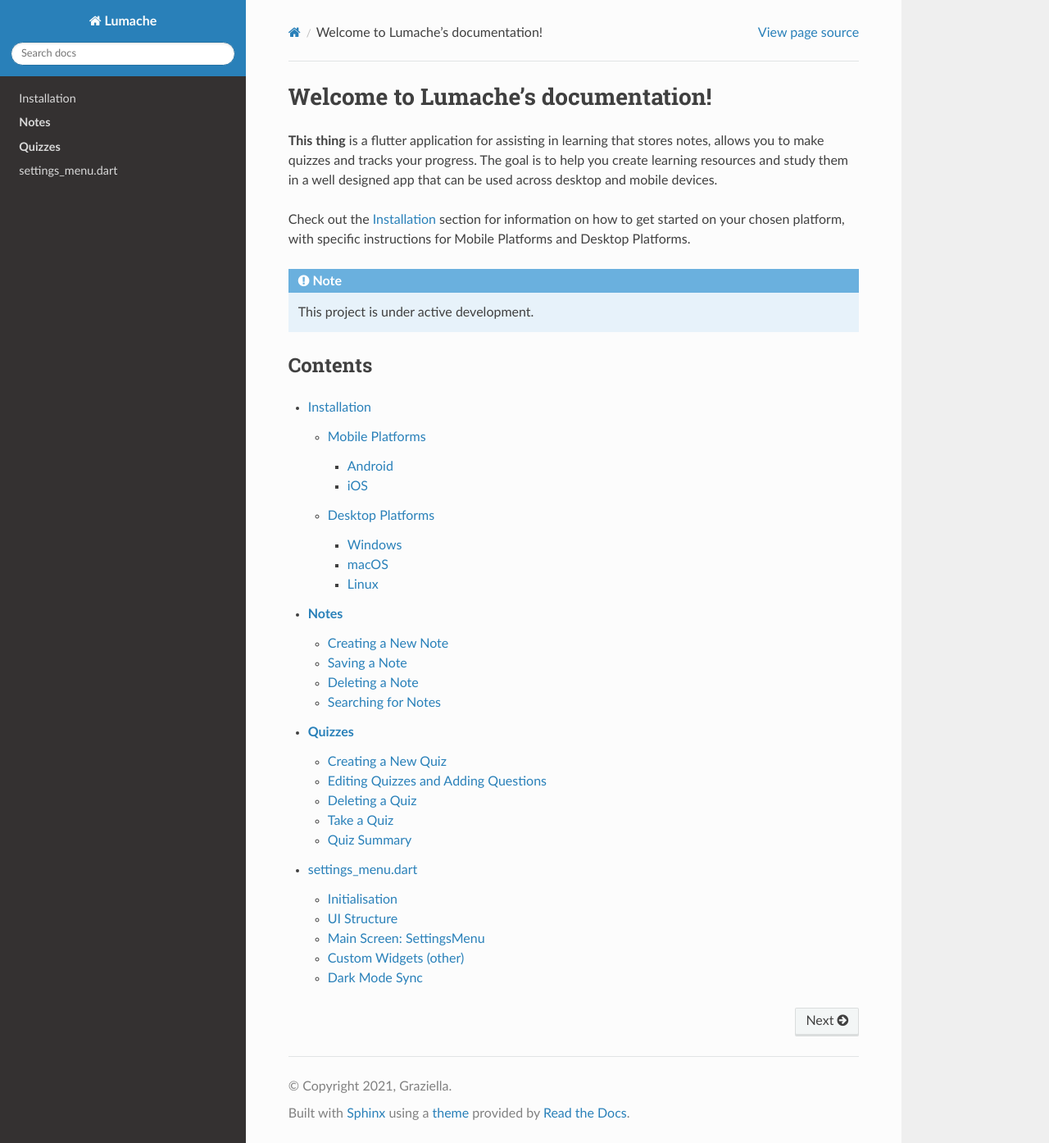
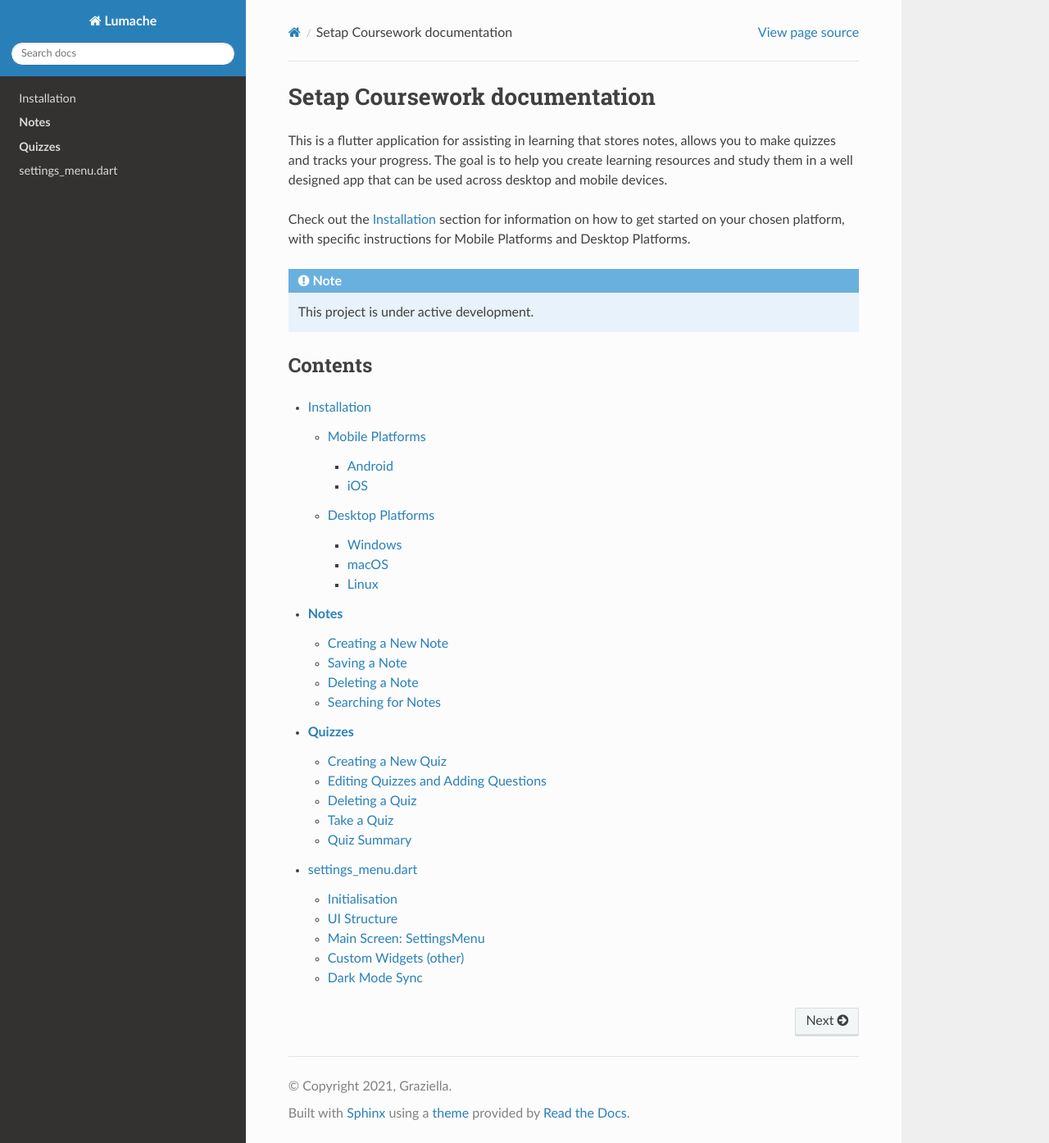
Before and after one commit to Oroskan/SETAP-CW-documentation, a Sphinx documentation site: the page built from docs/source/index.rst, in a window 1280 px wide and 1394 px high. Shown: the whole window at 82% size. Built offline with Sphinx 7.4.7 and the Read the Docs theme 3.1.0, drawn with Linux system fonts in a browser that asks for light colours.

Commit message:
Update index.rst

```diff
--- a/docs/source/index.rst
+++ b/docs/source/index.rst
@@ -1,7 +1,7 @@
-Welcome to Lumache's documentation!
+Setap Coursework documentation
 ===================================
 
-**This thing** is a flutter application for assisting in learning
+This is a flutter application for assisting in learning
 that stores notes, allows you to make quizzes and tracks your progress.
 The goal is to help you create learning resources and study them in a well designed app that can be used across desktop and mobile devices.
 
```
